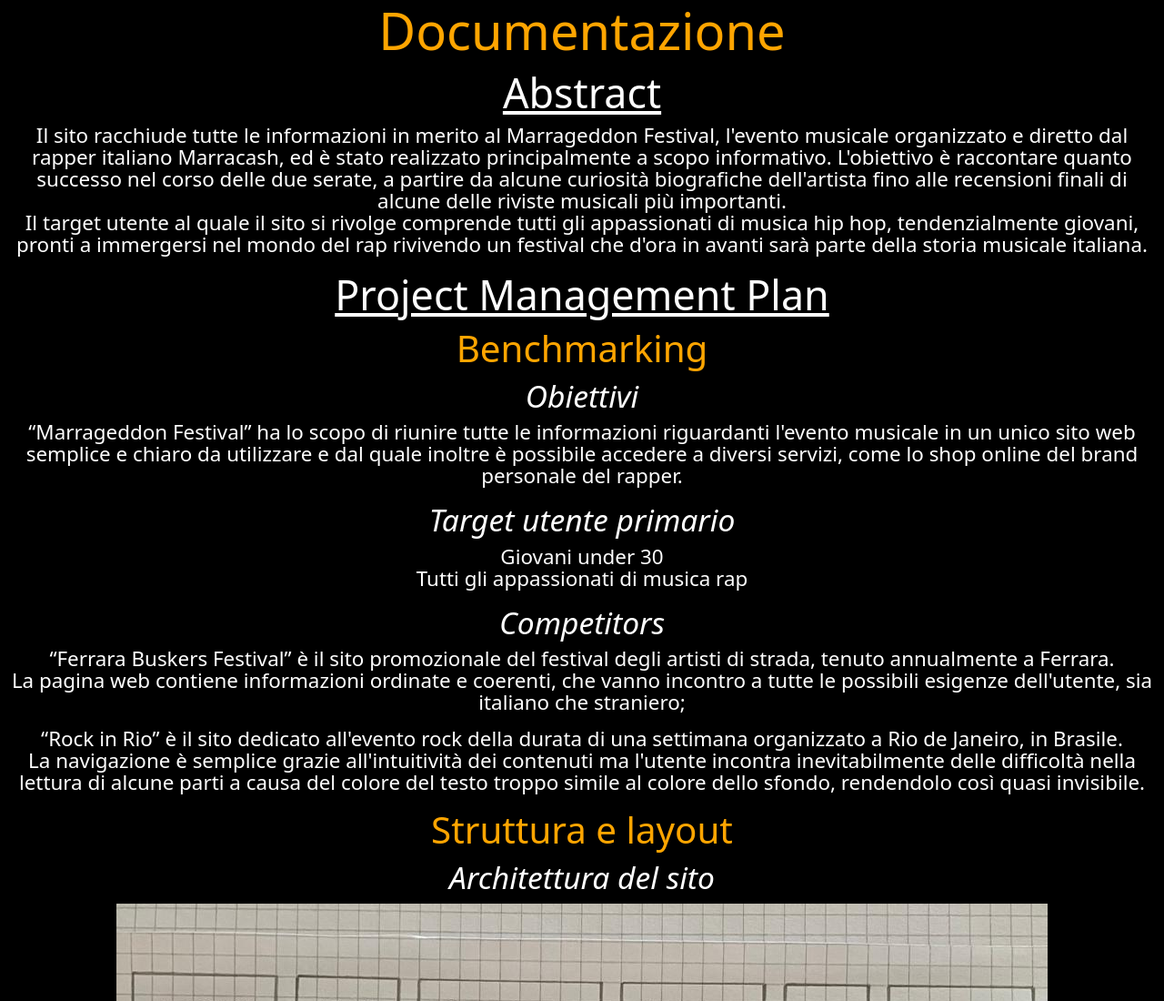
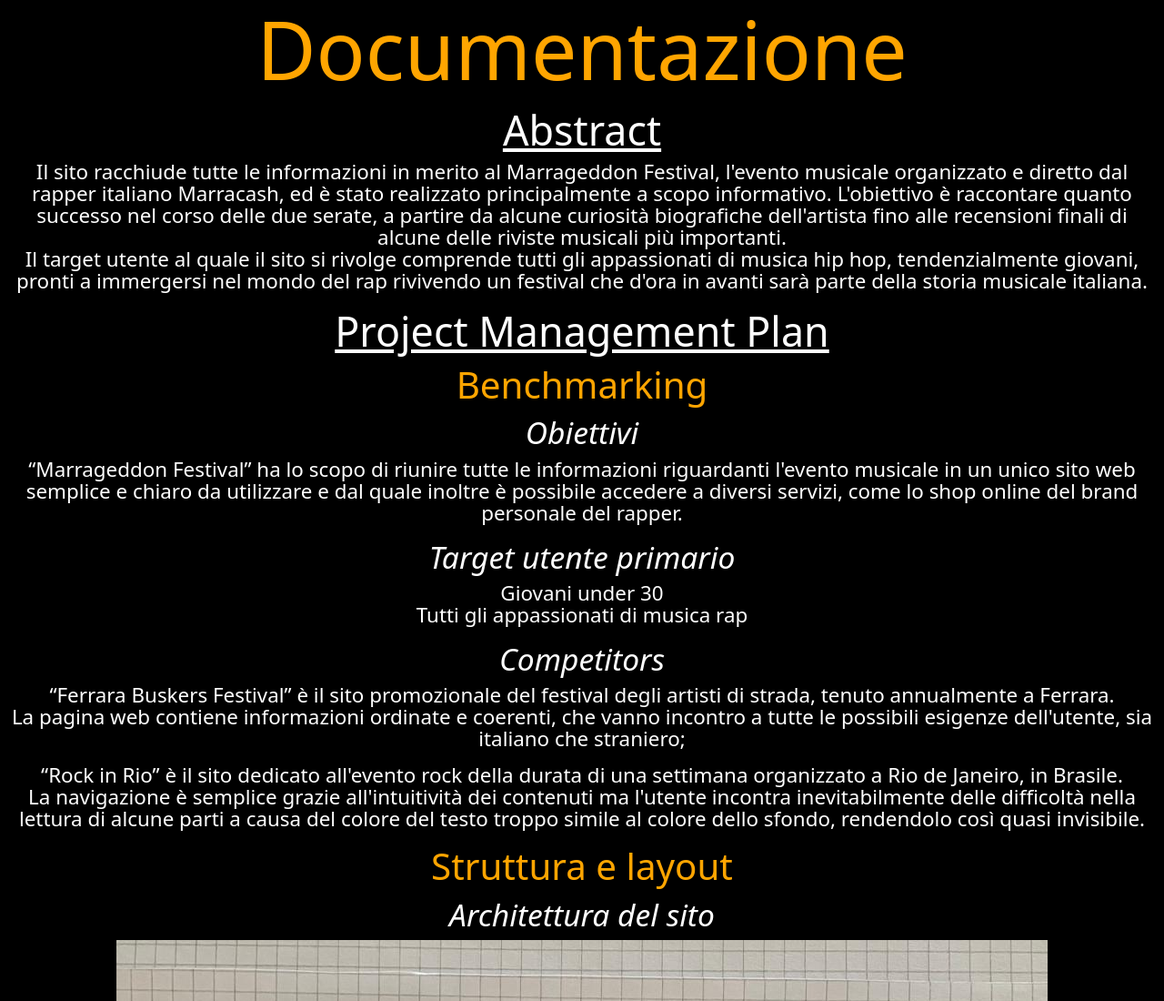
Before and after one commit to SaraMattioli/Marrageddon-Festival, a plain HTML site: page documentazione.html in a window 1280 px wide. Shown: the top 1100 px of the page at 91% size. Drawn offline with nearby package versions, Linux system fonts and the light colour scheme.

Commit message:
Upload documentazione.html

```diff
--- a/documentazione.html
+++ b/documentazione.html
@@ -16,7 +16,7 @@
     </head>
     <body class="container-fluid">
         <section id="aboutfestival2">
-            <h1 id="doc">Documentazione</h1>
+            <h1>Documentazione</h1>
             <h2 id="doc2">Abstract</h2>
             <p>Il sito racchiude tutte le informazioni in merito al Marrageddon Festival, l'evento musicale organizzato e diretto dal rapper italiano Marracash, ed è stato realizzato principalmente a scopo informativo. L'obiettivo è raccontare quanto successo nel corso delle due serate, a partire da alcune curiosità biografiche dell'artista fino alle recensioni finali di alcune delle riviste musicali più importanti.<br/>Il target utente al quale il sito si rivolge comprende tutti gli appassionati di musica hip hop, tendenzialmente giovani, pronti a immergersi nel mondo del rap rivivendo un festival che d'ora in avanti sarà parte della storia musicale italiana.</p>
             <h2 id="doc2">Project Management Plan</h2>
```
